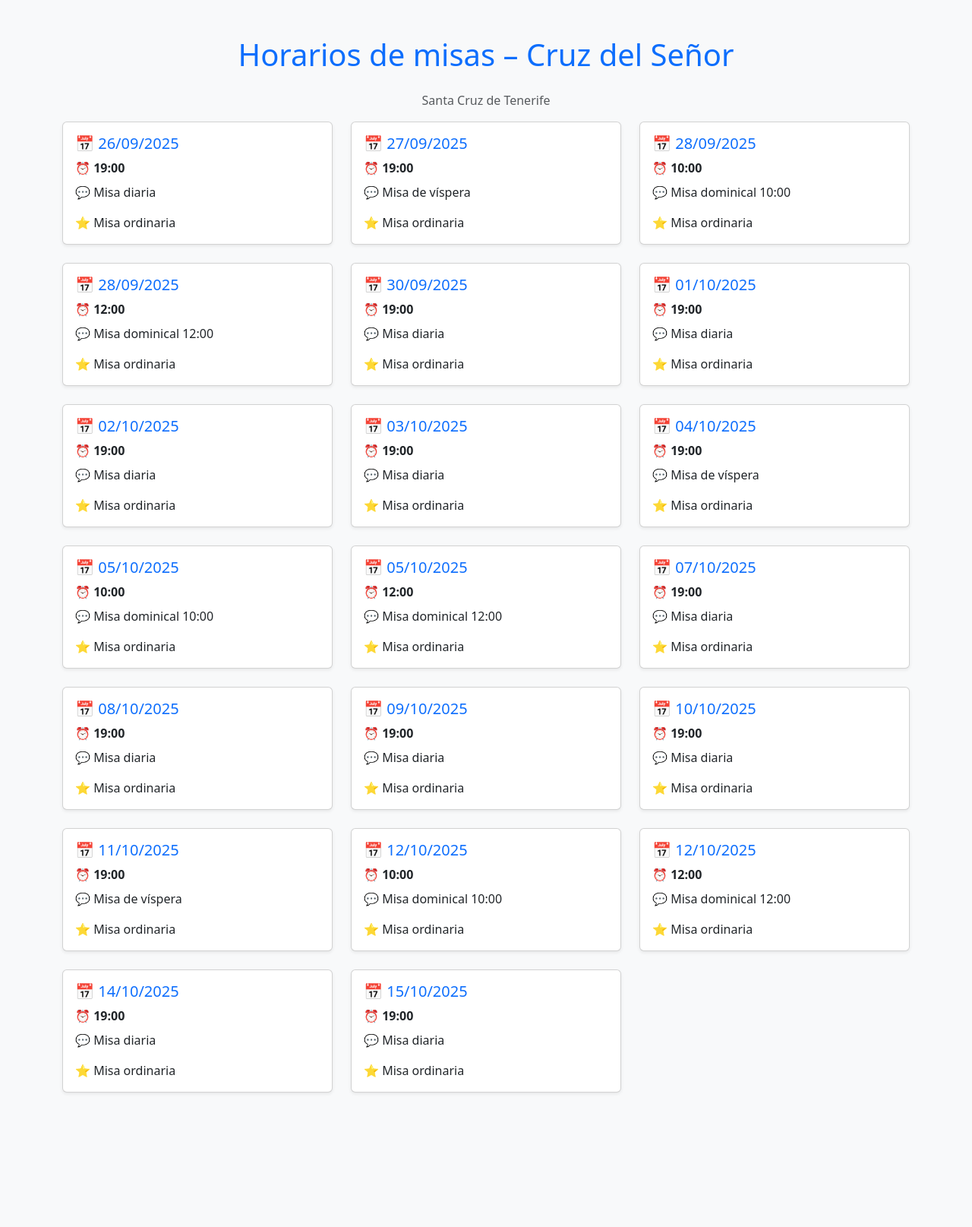
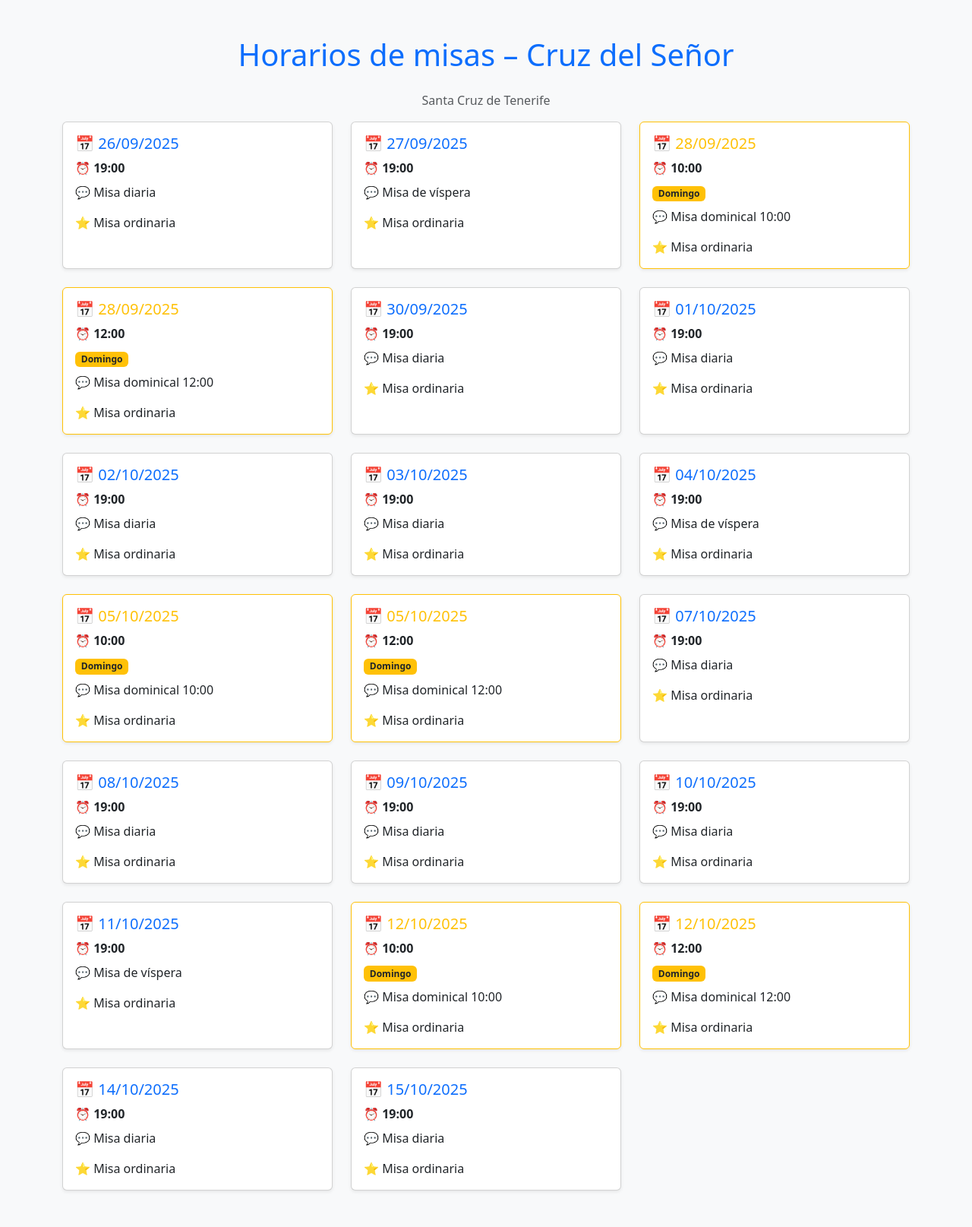
Before and after one commit to jesb1971/parroquiaapp-backend, a FastAPI app: page /demo in a window 1280 px wide. Shown: the whole page at 76% size. Before the commit the page ends 1439 px from the top, so only its background shows below. Run offline with FastAPI, Linux system fonts and the light colour scheme; data comes from the database, SQL or seed files in the repository.

Commit message:
UI PRO: destacar domingos en horarios

```diff
--- a/app/templates/misas_demo.html
+++ b/app/templates/misas_demo.html
@@ -16,11 +16,15 @@
         <div class="row row-cols-1 row-cols-md-3 g-4">
             {% for misa in misas %}
             <div class="col">
-                <div class="card shadow-sm h-100">
+
+                <!-- 🔥 DETECCIÓN DE DOMINGO -->
+                {% set es_domingo = misa.fecha.weekday() == 6 %}
+
+                <div class="card shadow-sm h-100 {% if es_domingo %}border-warning{% endif %}">
                     <div class="card-body">
 
                         <!-- FECHA -->
-                        <h5 class="card-title text-primary">
+                        <h5 class="card-title {% if es_domingo %}text-warning{% else %}text-primary{% endif %}">
                             📅 {{ misa.fecha.strftime("%d/%m/%Y") }}
                         </h5>
 
@@ -28,6 +32,11 @@
                         <p class="mb-2">
                             ⏰ <strong>{{ misa.fecha.strftime("%H:%M") }}</strong>
                         </p>
+
+                        <!-- ETIQUETA DOMINGO -->
+                        {% if es_domingo %}
+                        <span class="badge bg-warning text-dark mb-2">Domingo</span>
+                        {% endif %}
 
                         <!-- DESCRIPCIÓN -->
                         <p class="card-text">💬 {{ misa.descripcion }}</p>
```
